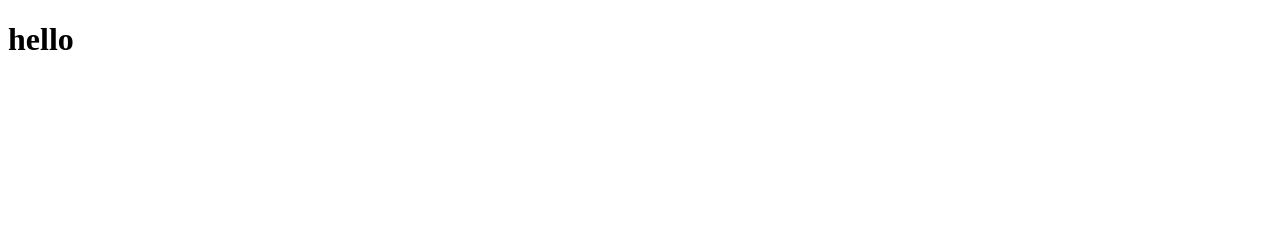
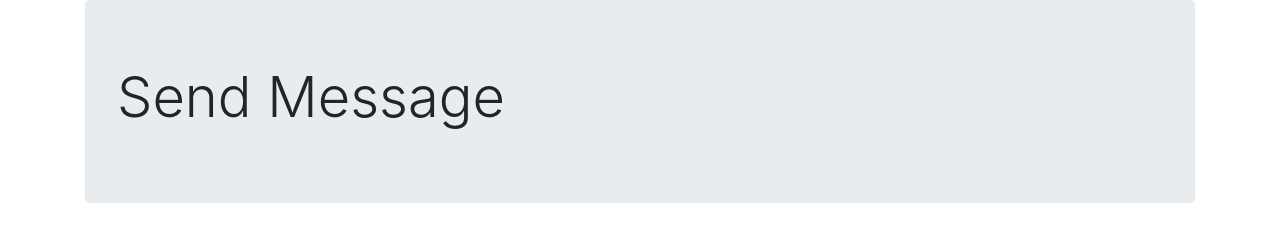
Before and after one commit to GreatDeveloper66/chat-bot, a website: page index.html in a window 1280 px wide. Drawn offline with nearby package versions, Linux system fonts and the light colour scheme.

Commit message:
Add jumbotron with bootstrap links in head

```diff
--- a/index.html
+++ b/index.html
@@ -1,2 +1,16 @@
+
 <!DOCTYPE html>
-<h1>hello</h1>
+<head>
+
+    <link rel="stylesheet" href="https://stackpath.bootstrapcdn.com/bootstrap/4.5.0/css/bootstrap.min.css" integrity="sha384-9aIt2nRpC12Uk9gS9baDl411NQApFmC26EwAOH8WgZl5MYYxFfc+NcPb1dKGj7Sk" crossorigin="anonymous">
+    <script src="https://code.jquery.com/jquery-3.5.1.slim.min.js" integrity="sha384-DfXdz2htPH0lsSSs5nCTpuj/zy4C+OGpamoFVy38MVBnE+IbbVYUew+OrCXaRkfj" crossorigin="anonymous"></script>
+    <script src="https://cdn.jsdelivr.net/npm/popper.js@1.16.0/dist/umd/popper.min.js" integrity="sha384-Q6E9RHvbIyZFJoft+2mJbHaEWldlvI9IOYy5n3zV9zzTtmI3UksdQRVvoxMfooAo" crossorigin="anonymous"></script>
+    <script src="https://stackpath.bootstrapcdn.com/bootstrap/4.5.0/js/bootstrap.min.js" integrity="sha384-OgVRvuATP1z7JjHLkuOU7Xw704+h835Lr+6QL9UvYjZE3Ipu6Tp75j7Bh/kR0JKI" crossorigin="anonymous"></script>
+</head>
+<div class="container">
+    <div class="jumbotron">
+        <h1 class="display-4">
+            Send Message
+        </h1>
+    </div>
+</div>
```
